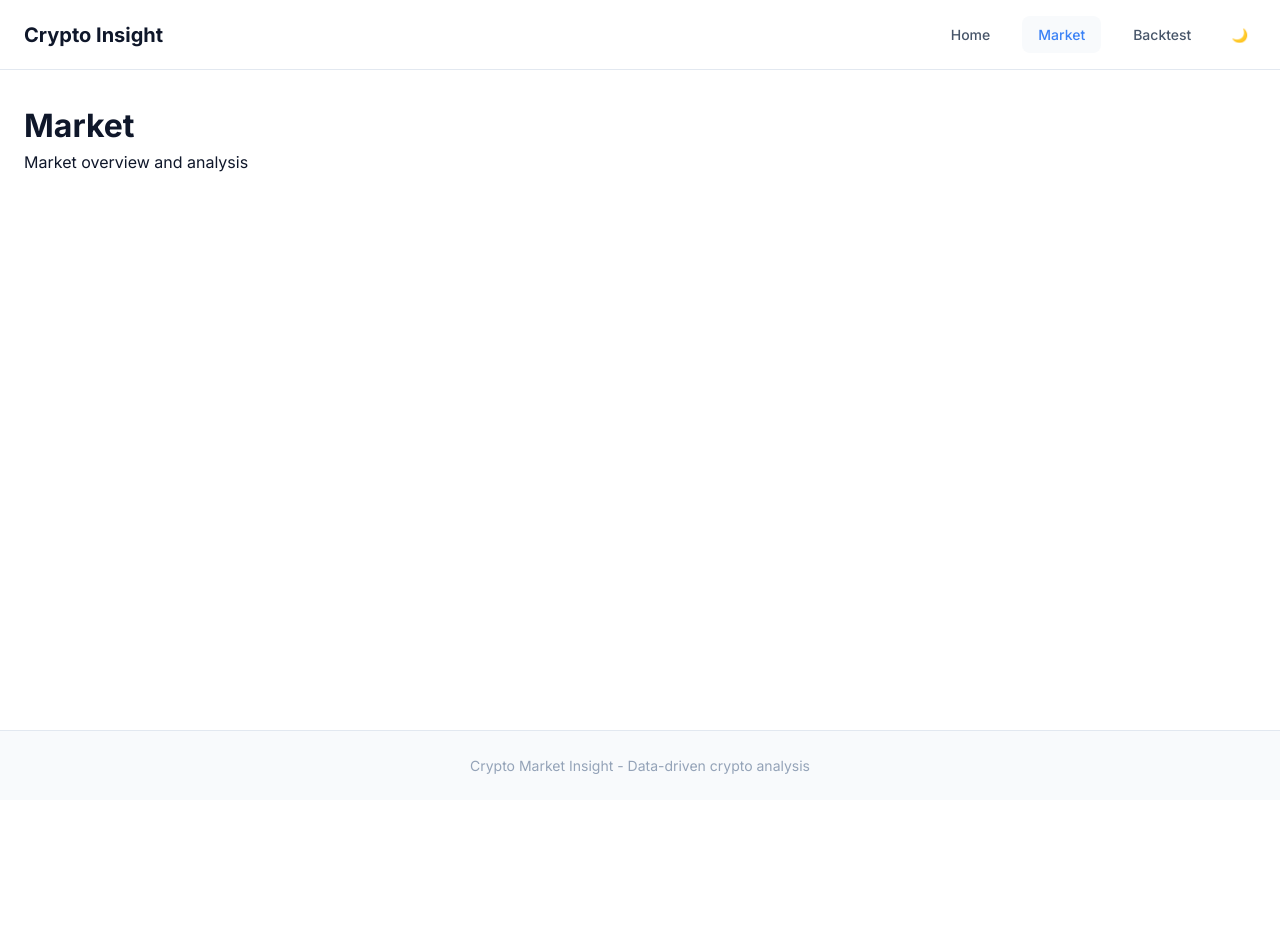
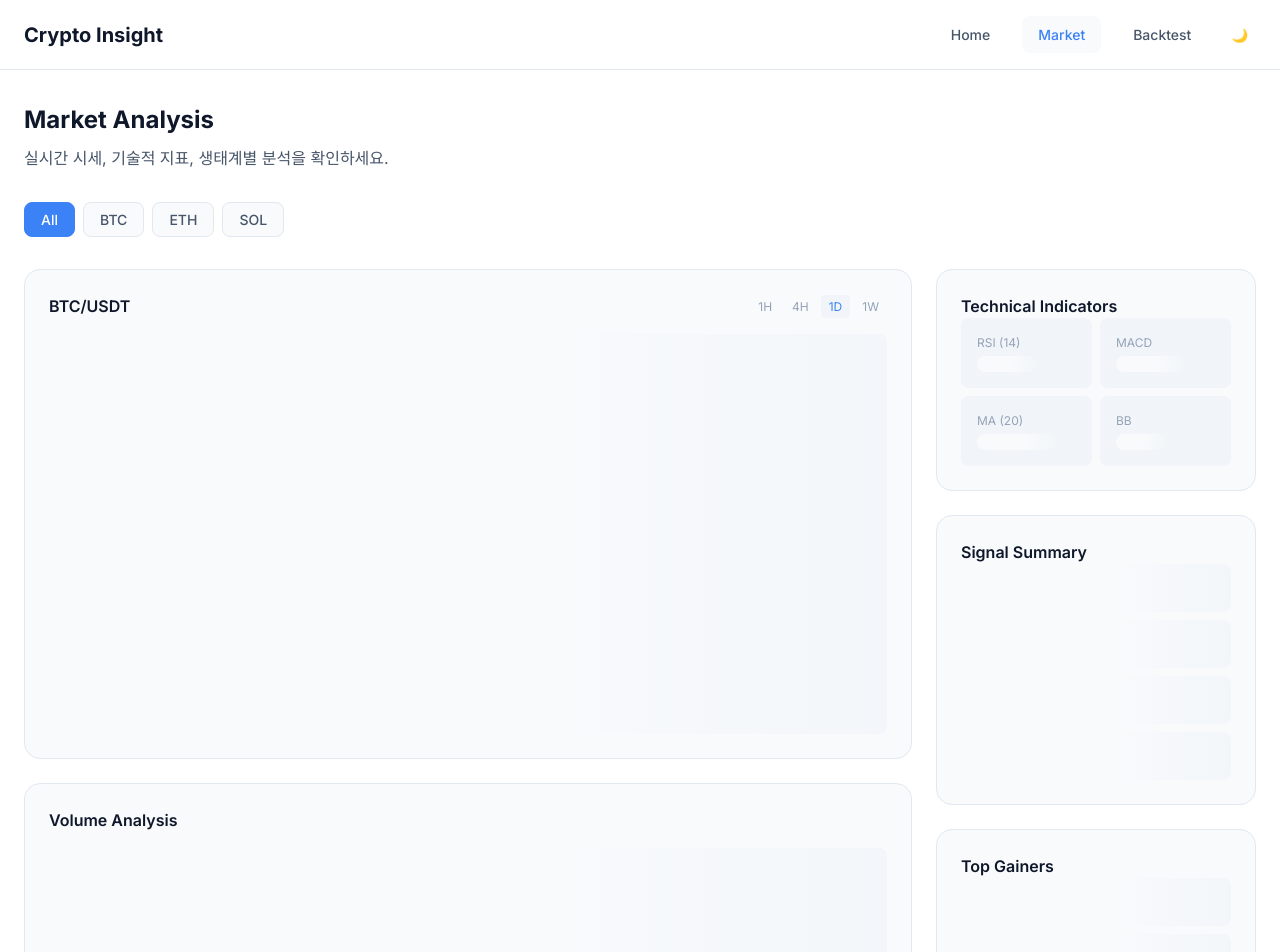
Before and after one commit to nickkies/crypto-market-insight, a React (Vite) app in the folder frontend/: page /market in a window 1280 px wide. Shown: the top 952 px of the page. Before the commit the page ends 800 px from the top, so only its background shows below. Built offline with nearby package versions, Linux system fonts and the light colour scheme.

Commit message:
💄 design: market page (#52)

```diff
--- a/frontend/src/pages/MarketPage.tsx
+++ b/frontend/src/pages/MarketPage.tsx
@@ -1,8 +1,258 @@
+import styled from 'styled-components';
+import {
+  CardSkeleton,
+  ChartSkeleton,
+  TableRowsSkeleton,
+  TextSkeleton,
+} from '@/features/common/components';
+
+const PageContainer = styled.div`
+  display: flex;
+  flex-direction: column;
+  gap: ${({ theme }) => theme.spacing.xl};
+`;
+
+const PageHeader = styled.div`
+  display: flex;
+  flex-direction: column;
+  gap: ${({ theme }) => theme.spacing.sm};
+`;
+
+const PageTitle = styled.h1`
+  font-size: ${({ theme }) => theme.fonts.size['2xl']};
+  font-weight: ${({ theme }) => theme.fonts.weight.bold};
+  color: ${({ theme }) => theme.colors.text.primary};
+`;
+
+const PageDescription = styled.p`
+  font-size: ${({ theme }) => theme.fonts.size.md};
+  color: ${({ theme }) => theme.colors.text.secondary};
+`;
+
+const FilterBar = styled.div`
+  display: flex;
+  gap: ${({ theme }) => theme.spacing.md};
+  flex-wrap: wrap;
+  align-items: center;
+`;
+
+const FilterGroup = styled.div`
+  display: flex;
+  gap: ${({ theme }) => theme.spacing.sm};
+`;
+
+const FilterButton = styled.button<{ $active?: boolean }>`
+  padding: ${({ theme }) => `${theme.spacing.sm} ${theme.spacing.md}`};
+  border-radius: ${({ theme }) => theme.borderRadius.md};
+  font-size: ${({ theme }) => theme.fonts.size.sm};
+  font-weight: ${({ theme }) => theme.fonts.weight.medium};
+  color: ${({ theme, $active }) =>
+    $active ? theme.colors.text.inverse : theme.colors.text.secondary};
+  background-color: ${({ theme, $active }) =>
+    $active ? theme.colors.primary.main : theme.colors.background.secondary};
+  border: 1px solid
+    ${({ theme, $active }) =>
+      $active ? theme.colors.primary.main : theme.colors.border.primary};
+  transition: all ${({ theme }) => theme.transitions.fast};
+
+  &:hover {
+    border-color: ${({ theme }) => theme.colors.primary.main};
+    color: ${({ theme, $active }) =>
+      $active ? theme.colors.text.inverse : theme.colors.primary.main};
+  }
+`;
+
+const MainContent = styled.div`
+  display: grid;
+  grid-template-columns: 1fr 320px;
+  gap: ${({ theme }) => theme.spacing.lg};
+
+  @media (max-width: ${({ theme }) => theme.breakpoints.lg}) {
+    grid-template-columns: 1fr;
+  }
+`;
+
+const ChartSection = styled.div`
+  display: flex;
+  flex-direction: column;
+  gap: ${({ theme }) => theme.spacing.lg};
+`;
+
+const Card = styled.div`
+  background-color: ${({ theme }) => theme.colors.background.secondary};
+  border-radius: ${({ theme }) => theme.borderRadius.lg};
+  border: 1px solid ${({ theme }) => theme.colors.border.primary};
+  padding: ${({ theme }) => theme.spacing.lg};
+`;
+
+const CardHeader = styled.div`
+  display: flex;
+  justify-content: space-between;
+  align-items: center;
+  margin-bottom: ${({ theme }) => theme.spacing.md};
+`;
+
+const CardTitle = styled.h3`
+  font-size: ${({ theme }) => theme.fonts.size.md};
+  font-weight: ${({ theme }) => theme.fonts.weight.semibold};
+  color: ${({ theme }) => theme.colors.text.primary};
+`;
+
+const TimeframeButtons = styled.div`
+  display: flex;
+  gap: ${({ theme }) => theme.spacing.xs};
+`;
+
+const TimeframeButton = styled.button<{ $active?: boolean }>`
+  padding: ${({ theme }) => `${theme.spacing.xs} ${theme.spacing.sm}`};
+  border-radius: ${({ theme }) => theme.borderRadius.sm};
+  font-size: ${({ theme }) => theme.fonts.size.xs};
+  color: ${({ theme, $active }) =>
+    $active ? theme.colors.primary.main : theme.colors.text.tertiary};
+  background-color: ${({ theme, $active }) =>
+    $active ? theme.colors.background.tertiary : 'transparent'};
+  transition: all ${({ theme }) => theme.transitions.fast};
+
+  &:hover {
+    color: ${({ theme }) => theme.colors.primary.main};
+  }
+`;
+
+const Sidebar = styled.aside`
+  display: flex;
+  flex-direction: column;
+  gap: ${({ theme }) => theme.spacing.lg};
+`;
+
+const IndicatorGrid = styled.div`
+  display: grid;
+  grid-template-columns: repeat(2, 1fr);
+  gap: ${({ theme }) => theme.spacing.sm};
+`;
+
+const IndicatorCard = styled.div`
+  background-color: ${({ theme }) => theme.colors.background.tertiary};
+  border-radius: ${({ theme }) => theme.borderRadius.md};
+  padding: ${({ theme }) => theme.spacing.md};
+`;
+
+const IndicatorLabel = styled.p`
+  font-size: ${({ theme }) => theme.fonts.size.xs};
+  color: ${({ theme }) => theme.colors.text.tertiary};
+  margin-bottom: ${({ theme }) => theme.spacing.xs};
+`;
+
+const Section = styled.section`
+  display: flex;
+  flex-direction: column;
+  gap: ${({ theme }) => theme.spacing.lg};
+`;
+
+const SectionTitle = styled.h2`
+  font-size: ${({ theme }) => theme.fonts.size.xl};
+  font-weight: ${({ theme }) => theme.fonts.weight.semibold};
+  color: ${({ theme }) => theme.colors.text.primary};
+`;
+
+const EcosystemGrid = styled.div`
+  display: grid;
+  grid-template-columns: repeat(3, 1fr);
+  gap: ${({ theme }) => theme.spacing.md};
+
+  @media (max-width: ${({ theme }) => theme.breakpoints.lg}) {
+    grid-template-columns: repeat(2, 1fr);
+  }
+
+  @media (max-width: ${({ theme }) => theme.breakpoints.sm}) {
+    grid-template-columns: 1fr;
+  }
+`;
+
 export function MarketPage() {
   return (
-    <div data-testid="market-page">
-      <h1>Market</h1>
-      <p>Market overview and analysis</p>
-    </div>
+    <PageContainer data-testid="market-page">
+      <PageHeader>
+        <PageTitle>Market Analysis</PageTitle>
+        <PageDescription>
+          실시간 시세, 기술적 지표, 생태계별 분석을 확인하세요.
+        </PageDescription>
+      </PageHeader>
+
+      <FilterBar>
+        <FilterGroup>
+          <FilterButton $active>All</FilterButton>
+          <FilterButton>BTC</FilterButton>
+          <FilterButton>ETH</FilterButton>
+          <FilterButton>SOL</FilterButton>
+        </FilterGroup>
+      </FilterBar>
+
+      <MainContent>
+        <ChartSection>
+          <Card>
+            <CardHeader>
+              <CardTitle>BTC/USDT</CardTitle>
+              <TimeframeButtons>
+                <TimeframeButton>1H</TimeframeButton>
+                <TimeframeButton>4H</TimeframeButton>
+                <TimeframeButton $active>1D</TimeframeButton>
+                <TimeframeButton>1W</TimeframeButton>
+              </TimeframeButtons>
+            </CardHeader>
+            <ChartSkeleton />
+          </Card>
+
+          <Card>
+            <CardHeader>
+              <CardTitle>Volume Analysis</CardTitle>
+            </CardHeader>
+            <ChartSkeleton style={{ height: '200px' }} />
+          </Card>
+        </ChartSection>
+
+        <Sidebar>
+          <Card>
+            <CardTitle>Technical Indicators</CardTitle>
+            <IndicatorGrid>
+              <IndicatorCard>
+                <IndicatorLabel>RSI (14)</IndicatorLabel>
+                <TextSkeleton width="60%" />
+              </IndicatorCard>
+              <IndicatorCard>
+                <IndicatorLabel>MACD</IndicatorLabel>
+                <TextSkeleton width="70%" />
+              </IndicatorCard>
+              <IndicatorCard>
+                <IndicatorLabel>MA (20)</IndicatorLabel>
+                <TextSkeleton width="80%" />
+              </IndicatorCard>
+              <IndicatorCard>
+                <IndicatorLabel>BB</IndicatorLabel>
+                <TextSkeleton width="50%" />
+              </IndicatorCard>
+            </IndicatorGrid>
+          </Card>
+
+          <Card>
+            <CardTitle>Signal Summary</CardTitle>
+            <TableRowsSkeleton rows={4} />
+          </Card>
+
+          <Card>
+            <CardTitle>Top Gainers</CardTitle>
+            <TableRowsSkeleton rows={5} />
+          </Card>
+        </Sidebar>
+      </MainContent>
+
+      <Section>
+        <SectionTitle>Ecosystem Analysis</SectionTitle>
+        <EcosystemGrid>
+          <CardSkeleton />
+          <CardSkeleton />
+          <CardSkeleton />
+        </EcosystemGrid>
+      </Section>
+    </PageContainer>
   );
 }
```
